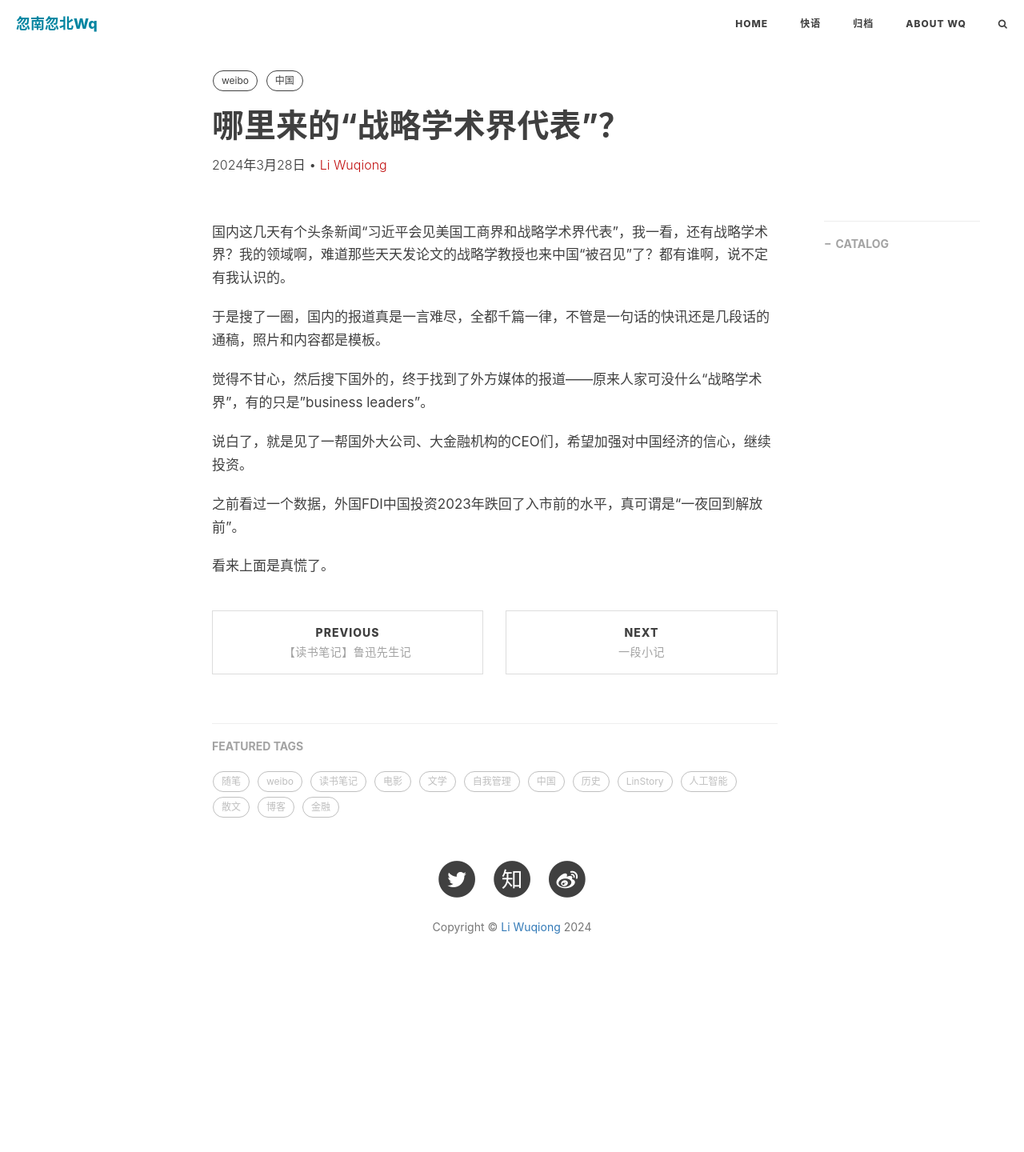
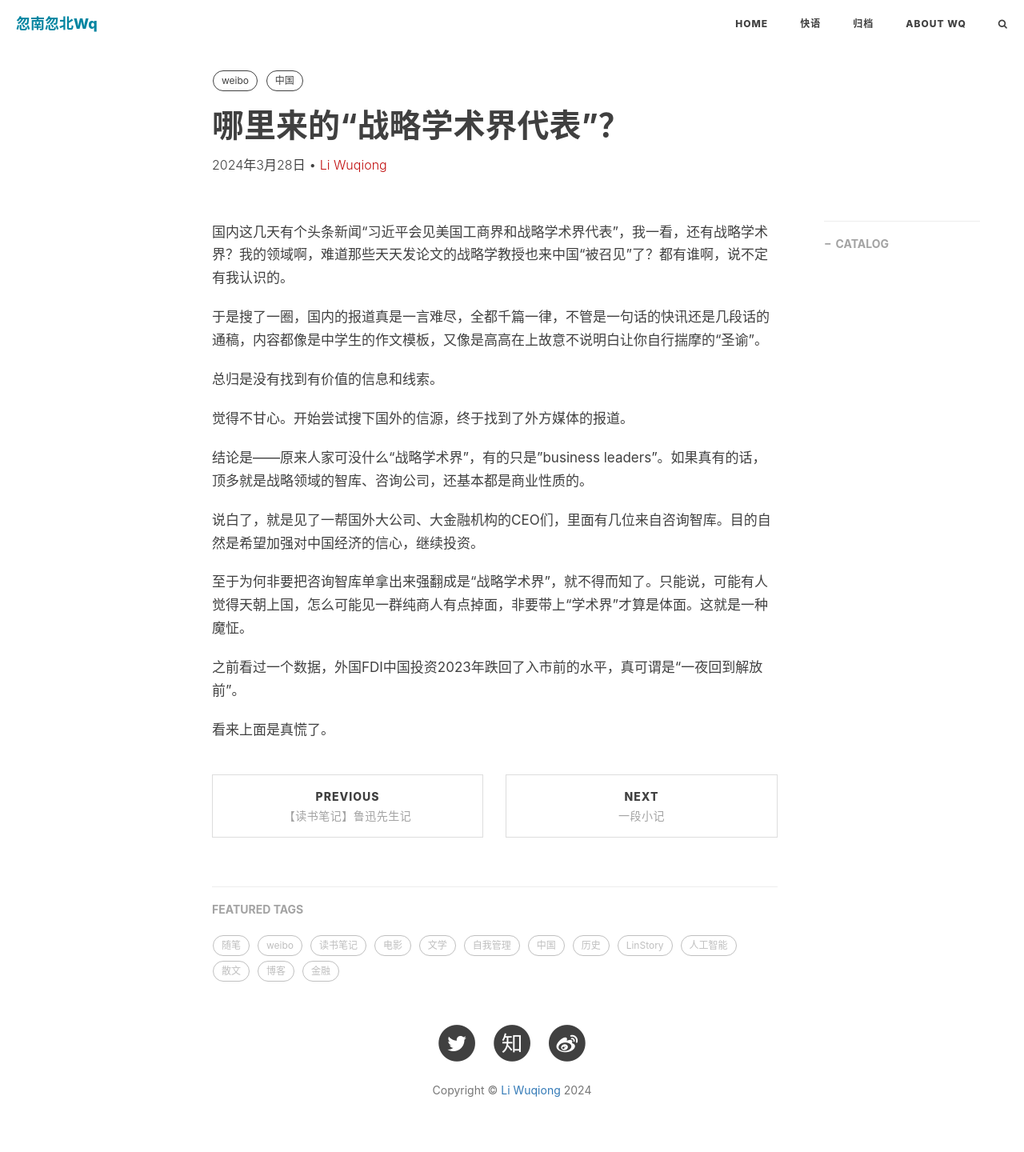
Before and after one commit to liwuqiong/blog_zh, a Jekyll site: the page built from _posts/2024Q1/2024-03-28- 上面真的慌了.md, in a window 1280 px wide. Shown: the whole page at 80% size. Built offline with Jekyll 4.4.1, drawn with Linux system fonts in a browser that asks for light colours; nearby versions of some CDN libraries; comment, search, counter and statistics services are not loaded; before the commit the page ends 1235 px from its top, so only the background shows below that.

Commit message:
liwuqiong: 2024-04-22 10:10:05

```diff
--- a/_posts/2024Q1/2024-03-28- 上面真的慌了.md
+++ b/_posts/2024Q1/2024-03-28- 上面真的慌了.md
@@ -11,11 +11,17 @@ header-style: text
 
 国内这几天有个头条新闻“习近平会见美国工商界和战略学术界代表”，我一看，还有战略学术界？我的领域啊，难道那些天天发论文的战略学教授也来中国“被召见”了？都有谁啊，说不定有我认识的。
 
-于是搜了一圈，国内的报道真是一言难尽，全都千篇一律，不管是一句话的快讯还是几段话的通稿，照片和内容都是模板。
+于是搜了一圈，国内的报道真是一言难尽，全都千篇一律，不管是一句话的快讯还是几段话的通稿，内容都像是中学生的作文模板，又像是高高在上故意不说明白让你自行揣摩的“圣谕”。
 
-觉得不甘心，然后搜下国外的，终于找到了外方媒体的报道——原来人家可没什么“战略学术界”，有的只是"business leaders"。
+总归是没有找到有价值的信息和线索。
 
-说白了，就是见了一帮国外大公司、大金融机构的CEO们，希望加强对中国经济的信心，继续投资。
+觉得不甘心。开始尝试搜下国外的信源，终于找到了外方媒体的报道。
+
+结论是——原来人家可没什么“战略学术界”，有的只是"business leaders"。如果真有的话，顶多就是战略领域的智库、咨询公司，还基本都是商业性质的。
+
+说白了，就是见了一帮国外大公司、大金融机构的CEO们，里面有几位来自咨询智库。目的自然是希望加强对中国经济的信心，继续投资。
+
+至于为何非要把咨询智库单拿出来强翻成是“战略学术界”，就不得而知了。只能说，可能有人觉得天朝上国，怎么可能见一群纯商人有点掉面，非要带上“学术界”才算是体面。这就是一种魔怔。
 
 之前看过一个数据，外国FDI中国投资2023年跌回了入市前的水平，真可谓是“一夜回到解放前”。
 
```
Also changed, not shown: _posts/2024Q1/2024-03-26-胸中的力.md (+5 -3 lines), _posts/2024Q1/2024-03-28-一段小记.md (+3 -1 lines), _posts/2024Q2/2024-04-19-【笔记】xz后门的作者Jia Tan是谁？.md (renamed from _posts/2024-04-19-【笔记】xz后门的作者Jia Tan是谁？.md, +10 -4 lines), _posts/2024Q2/2024-04-22-再看《爆裂鼓手》.md (renamed from _posts/再看《爆裂鼓手》.md, +10 -0 lines), _posts/未命名.md (added, +54 -0 lines), _posts/2024Q2/2024-04-15-【林际的故事】矿区古惑仔.md (renamed from _posts/2024-04-15-【林际的故事】矿区古惑仔.md), _posts/2024Q2/2024-04-15-【林际的故事】矿区古惑仔（2）.md (renamed from _posts/2024-04-15-【林际的故事】矿区古惑仔（2）.md), _posts/2024Q2/2024-04-16-【林际的故事】矿区古惑仔（3）.md (renamed from _posts/2024-04-16-【林际的故事】矿区古惑仔（3）.md), _posts/2024Q2/2024-04-18-【读书笔记】ruanyifeng的早期博客文章.md (line endings or trailing spaces).
